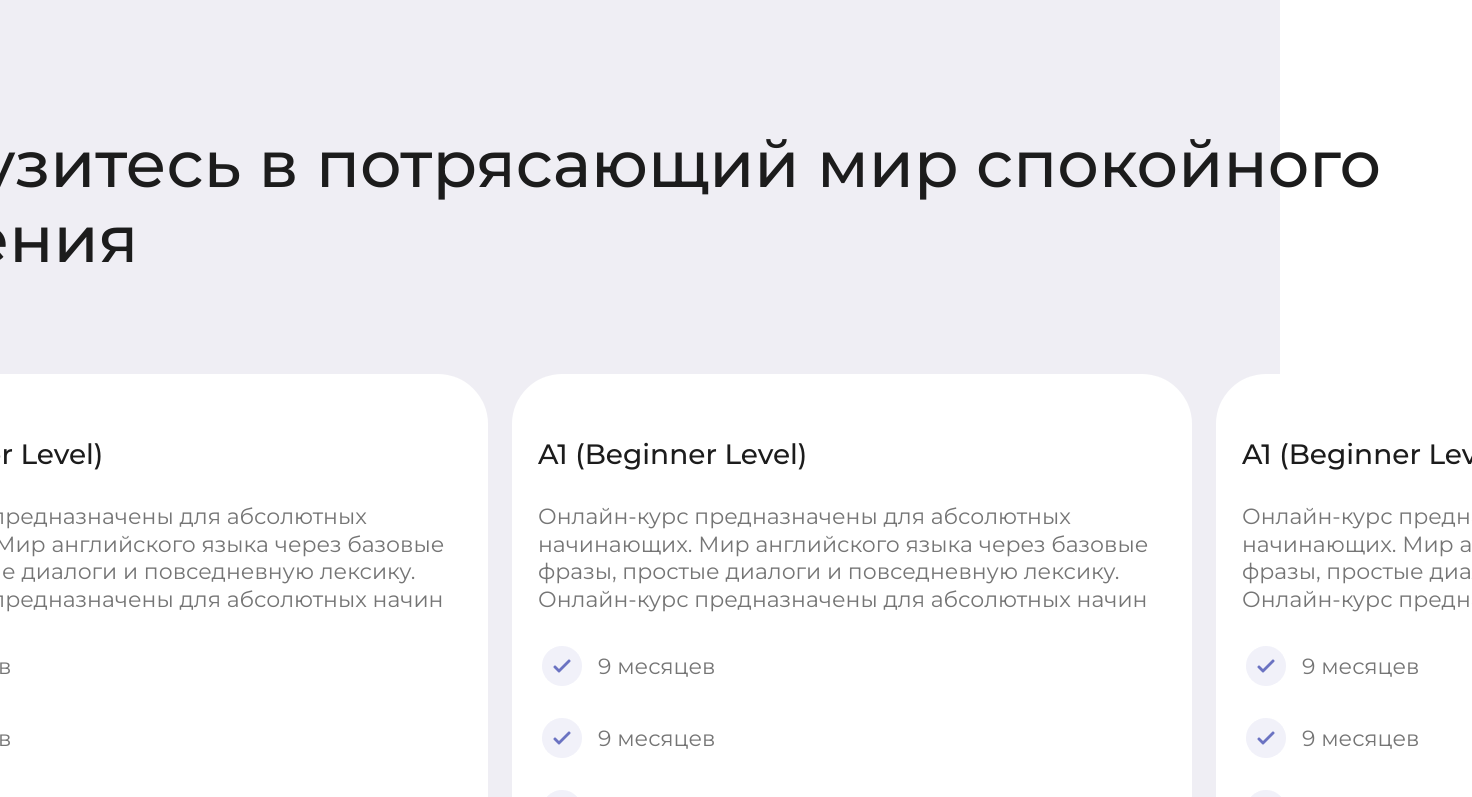
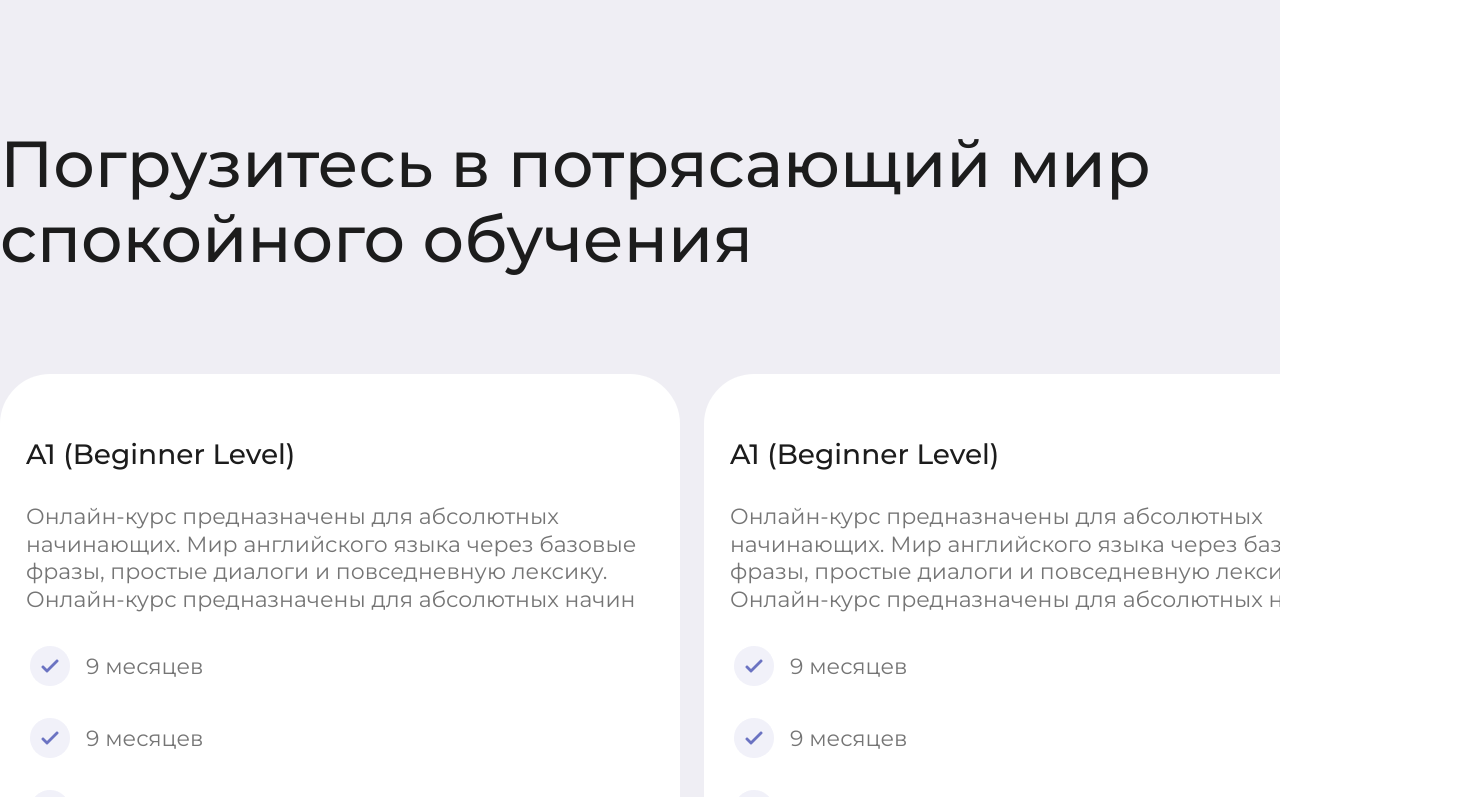
Before and after one commit to fedas25/react_capitalschool, a React (Create React App) app: page / in a window 1280 px wide. Shown: the part 4820-5617 px from the top of the page, 1472 px wide, since content can reach past the window. Built offline with nearby package versions, Linux system fonts and the light colour scheme.

Commit message:
changed the width of the list of courses

```diff
--- a/src/pages/main/ListCourses.jsx
+++ b/src/pages/main/ListCourses.jsx
@@ -20,6 +20,7 @@ export default function ListCourses() {
     `;
 
     const Description = styled.p`
+        max-width: 1664px;
         font-size: 65px;
         color: black;
     `;
@@ -27,8 +28,9 @@ export default function ListCourses() {
     const Content = styled.div`
         display: flex;
         flex-direction: column;
-        width: 1664px;
+        width: 100%;
         justify-content: center;
+        align-items: center;
         gap: 96px;
     `;
 
@@ -40,9 +42,6 @@ export default function ListCourses() {
         align-items: flex-start;
         gap: 24px;
     `;
-
-
-
 
     function MainText({ className }) {
         return (
```
